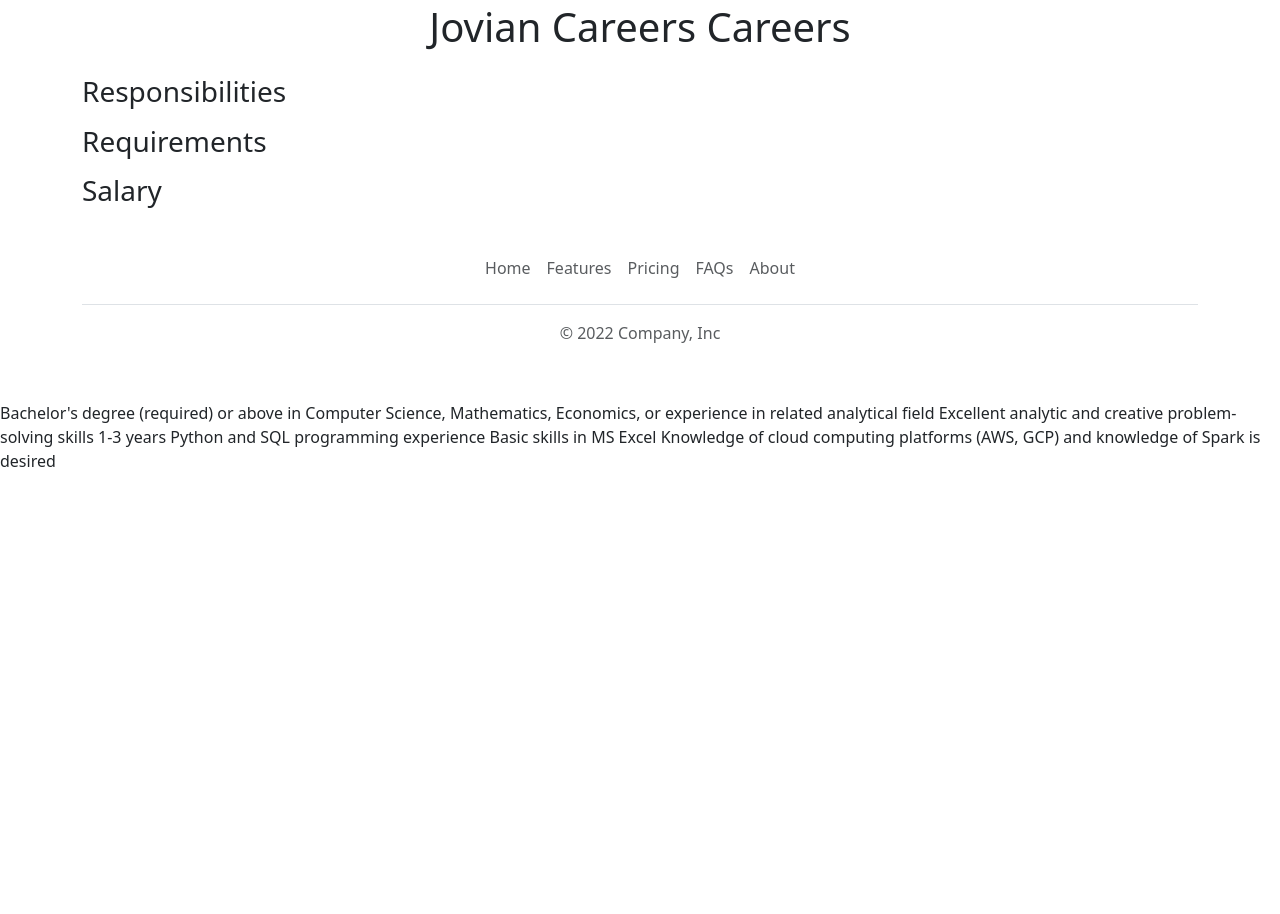
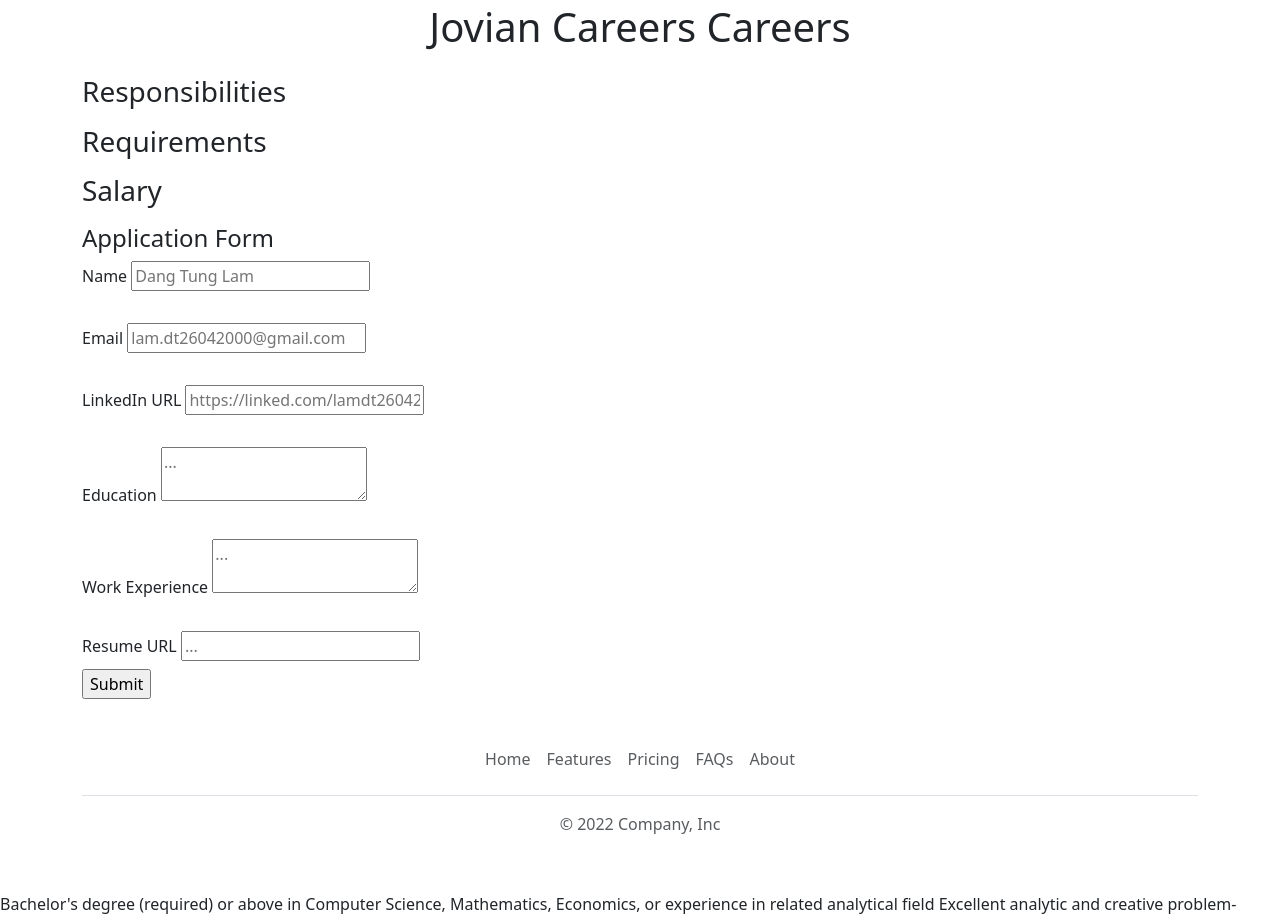
Before and after one commit to lamdangtung/jovian-careers, a Flask app: template templates/job_detail.html in a window 1280 px wide. Shown: the part 421-1335 px from the top of the page. Before the commit the page ends 888 px from the top, so only its background shows below. Run offline with Flask 2, Linux system fonts and the light colour scheme; the template is opened without the code that fills it, so the values that code supplies are empty.

Commit message:
release 1.0

```diff
--- a/app.py
+++ b/app.py
@@ -1,5 +1,5 @@
-from flask import Flask, render_template, jsonify
-from database import getAllJobs, getJobById
+from flask import Flask, render_template, jsonify, request
+from database import getAllJobs, getJobById, addApplication
 import json
 """
 The variable __name__ is passed as first argument when creating an instance of the Flask object (a Python Flask application).
@@ -19,6 +19,14 @@
     job = getJobById(jobId)
     return render_template('job_detail.html', job=job)
 
+
+@app.route("/job/<jobId>/apply", methods=['post'])
+def apply_to_job(jobId):
+    data = request.form
+    job = getJobById(jobId)
+    addApplication(data, jobId)
+    return render_template('application_submitted.html', application=data, job=job)
+
 # API
 
 
--- a/database.py
+++ b/database.py
@@ -35,3 +35,16 @@
         return None
     else:
         return rows[0]._asdict()
+
+
+def addApplication(application, jobId):
+    query = text("insert into applications (job_id,full_name,email,linkedin_url,education,work_experience,resume_url) values (:job_id,:full_name,:email,:linkedin_url,:education,:work_experience,:resume_url)")
+    conn.execute(query, {
+        "job_id": jobId,
+        "full_name": application['full_name'],
+        "email": application['email'],
+        "linkedin_url": application['linkedin_url'],
+        "education": application['education'],
+        "work_experience": application['work_experience'],
+        "resume_url": application['resume_url']
+    })
--- /dev/null
+++ b/templates/application_form.html
@@ -0,0 +1,32 @@
+<h4>Application Form</h4>
+<form action="/job/{{job['id']}}/apply" method="post">
+    <div class="mb-2">
+        <label>Name</label>
+        <input type="text" name="full_name" placeholder="Dang Tung Lam">
+    </div>
+    <div class="mb-2">
+        <br><label>Email</label>
+        <input type="text" name="email" placeholder="lam.dt26042000@gmail.com">
+    </div>
+    <div class="mb-2">
+        <br><label>LinkedIn URL</label>
+        <input type="text" name="linkedin_url" placeholder="https://linked.com/lamdt26042000">
+    </div>
+
+    <div class="mb-2">
+        <br><label>Education</label>
+        <textarea type="text" name="education" placeholder="..."></textarea>
+    </div>
+
+    <div class="mb-2">
+        <br><label>Work Experience</label>
+        <textarea type="text" name="work_experience" placeholder="..."></textarea>
+    </div>
+
+    <div class="mb-2">
+        <br><label>Resume URL</label>
+        <input type="text" name="resume_url" placeholder="...">
+    </div>
+
+    <input type="submit" name="submit">
+</form>
--- a/templates/job_detail.html
+++ b/templates/job_detail.html
@@ -37,6 +37,7 @@
         <p>
             {{job.currency}}{{job.salary}}
         </p>
+        {% include "application_form.html" %}
     </div>
     {% include 'footer.html' %}
 </body>
--- a/templates/nav.html
+++ b/templates/nav.html
@@ -1,6 +1,6 @@
 <nav class="navbar navbar-expand-sm fixed-top bg-white">
     <div class="container-fluid">
-        <a class="navbar-brand" href="#">
+        <a class="navbar-brand" href="/">
             <img src="/static/logo.svg" alt="" width="30" height="24" class="d-inline-block align-text-top">
             Jovian Careers</a>
     </div>
```
Also changed, not shown: templates/application_submitted.html (added, +39 -0 lines).
